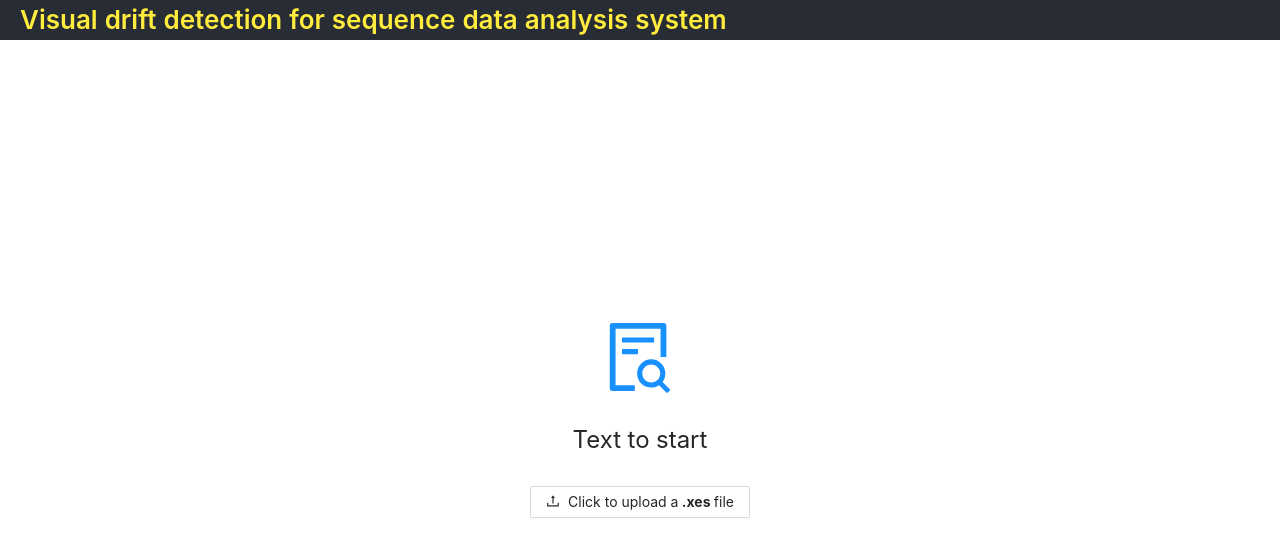
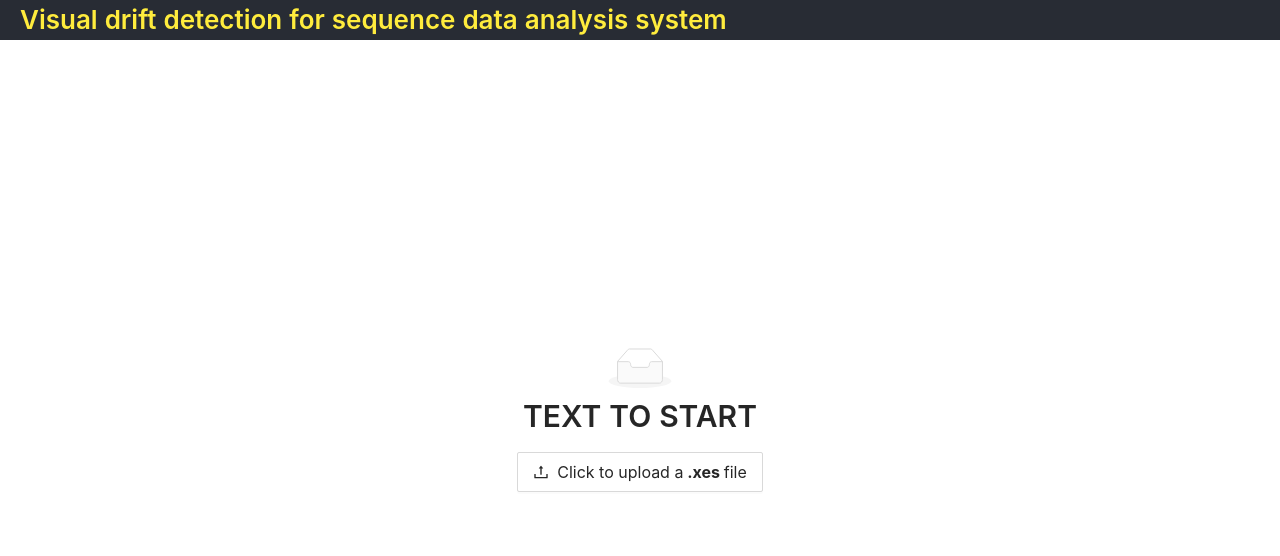
Before and after one commit to yesanton/Process-Drift-Visualization-With-Declare, a React (Create React App) app in the folder client/: page / in a window 1280 px wide. Shown: the top 556 px of the page. Built offline with nearby package versions, Linux system fonts and the light colour scheme.

Commit message:
empty placeholder

```diff
--- a/client/src/components/UploadComponent/index.tsx
+++ b/client/src/components/UploadComponent/index.tsx
@@ -1,6 +1,6 @@
 import React, { useState, useContext } from "react";
-import { Upload, Button, Result } from "antd";
-import { UploadOutlined, FileSearchOutlined } from "@ant-design/icons";
+import { Upload, Button, Empty, Typography } from "antd";
+import { UploadOutlined } from "@ant-design/icons";
 
 import { uploadFile } from "../../apiService";
 import { AppContext, SET_SESSION_ACTION } from "../../context/appContext";
@@ -41,17 +41,18 @@ export const UploadComponent = () => {
 
   return (
     <div className="Upload-area">
-      <Result
-        icon={<FileSearchOutlined />}
-        title="Text to start"
-        extra={
-          <Upload accept=".xes" name="file" customRequest={handleSubmitForm}>
-            <Button loading={loading}>
-              <UploadOutlined /> Click to upload a <b> .xes </b> file
-            </Button>
-          </Upload>
+      <Empty
+        description={
+          <Typography.Title level={2}>TEXT TO START</Typography.Title>
         }
-      />
+        image={Empty.PRESENTED_IMAGE_SIMPLE}
+      >
+        <Upload accept=".xes" name="file" customRequest={handleSubmitForm}>
+          <Button loading={loading} size="large">
+            <UploadOutlined /> Click to upload a <b> .xes </b> file
+          </Button>
+        </Upload>
+      </Empty>
     </div>
   );
 };
```
